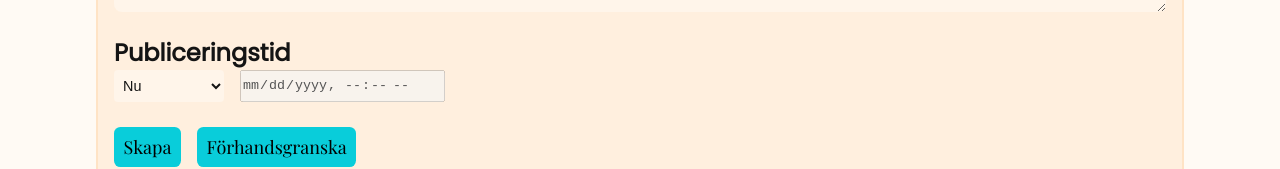
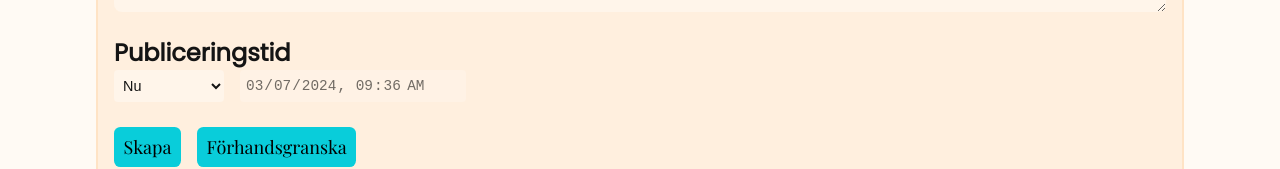
Before and after one commit to cthit/chalmers.it, a Next.js app: page /post/new in a window 1280 px wide. Shown: the part 1289-1458 px from the top of the page. Built offline with nearby package versions, Linux system fonts and the light colour scheme; no server answers; the database is empty; a web font is replaced by a local one.

Commit message:
Use custom date picker

```diff
--- /dev/null
+++ b/src/components/DatePicker/DatePicker.module.scss
@@ -0,0 +1,18 @@
+.picker {
+  border: none;
+  border-radius: 4px;
+  padding: 5px;
+  height: 2rem;
+  resize: none;
+  font-size: var(--text-normal);
+  color: var(--text-color);
+  background-color: var(--header-color);
+  &:focus {
+    outline: none;
+    border-color: #4d90fe;
+  }
+
+  &:disabled {
+    opacity: 0.6;
+  }
+}
--- /dev/null
+++ b/src/components/DatePicker/DatePicker.tsx
@@ -0,0 +1,33 @@
+import styles from './DatePicker.module.scss';
+
+const convertToDateTimeLocalString = (date: Date) => {
+  const year = date.getFullYear();
+  const month = (date.getMonth() + 1).toString().padStart(2, '0');
+  const day = date.getDate().toString().padStart(2, '0');
+  const hours = date.getHours().toString().padStart(2, '0');
+  const minutes = date.getMinutes().toString().padStart(2, '0');
+
+  return `${year}-${month}-${day}T${hours}:${minutes}`;
+};
+
+const DatePicker = ({
+  value,
+  onChange,
+  disabled
+}: {
+  value: Date;
+  onChange: (_date: Date) => void;
+  disabled?: boolean;
+}) => {
+  return (
+    <input
+      className={styles.picker}
+      disabled={disabled}
+      type="datetime-local"
+      value={convertToDateTimeLocalString(value)}
+      onChange={(e) => onChange(new Date(e.target.value))}
+    />
+  );
+};
+
+export default DatePicker;
--- a/src/components/NewsPostForm/NewsPostForm.tsx
+++ b/src/components/NewsPostForm/NewsPostForm.tsx
@@ -11,6 +11,7 @@ import DropdownList from '../DropdownList/DropdownList';
 import { marked } from 'marked';
 import style from './NewsPostForm.module.scss';
 import Popup from 'reactjs-popup';
+import DatePicker from '../DatePicker/DatePicker';
 
 const PreviewContentStyle = {
   backgroundColor: '#000000AA'
@@ -40,7 +41,7 @@ const NewsPostForm = (newsPost: NewPostFormProps) => {
   const [contentEn, setContentEn] = useState(newsPost.contentEn ?? '');
   const [contentSv, setContentSv] = useState(newsPost.contentSv ?? '');
   const [publish, setPublish] = useState('now');
-  const [scheduledFor, setScheduledFor] = useState(Date.now().toString());
+  const [scheduledFor, setScheduledFor] = useState(new Date());
   const [showPreview, setShowPreview] = useState(false);
   const [previewContentSv, setPreviewContentSv] = useState({
     __html: marked.parse('')
@@ -53,6 +54,7 @@ const NewsPostForm = (newsPost: NewPostFormProps) => {
     try {
       const publishDate =
         publish === 'now' ? undefined : new Date(scheduledFor);
+
       if (newsPost.id !== undefined) {
         await edit(
           newsPost.id!,
@@ -128,13 +130,12 @@ const NewsPostForm = (newsPost: NewPostFormProps) => {
       <div className={style.actions}>
         <DropdownList onChange={(e) => setPublish(e.target.value)}>
           <option value="now">Nu</option>
-          <option value="schedule">Schemalägg</option>
+          <option value="schedule">Schemalagd</option>
         </DropdownList>
-        <input
+        <DatePicker
           disabled={publish === 'now'}
-          type="datetime-local"
           value={scheduledFor}
-          onChange={(e) => setScheduledFor(e.target.value)}
+          onChange={(e) => setScheduledFor(e)}
         />
       </div>
 
```
